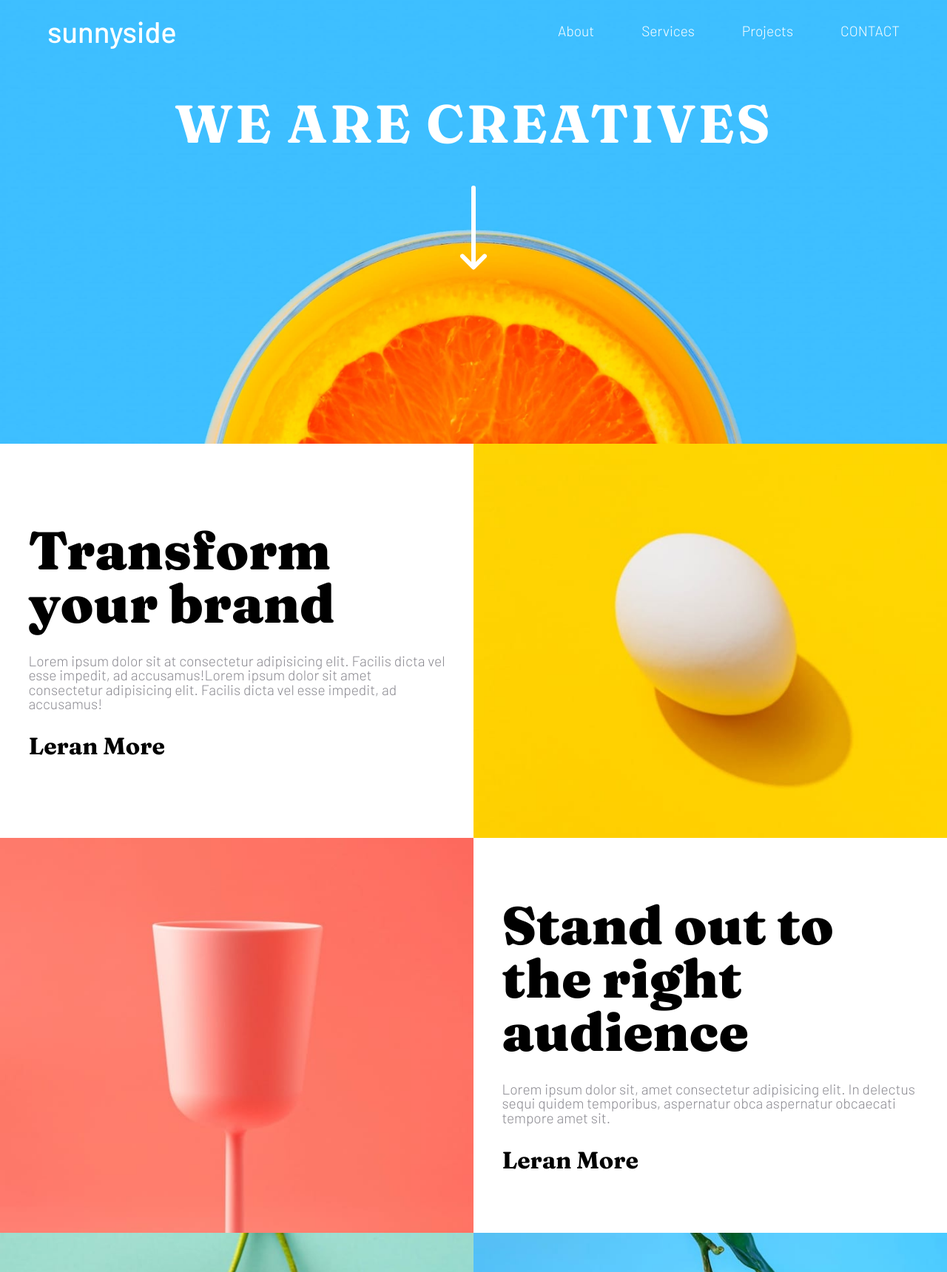
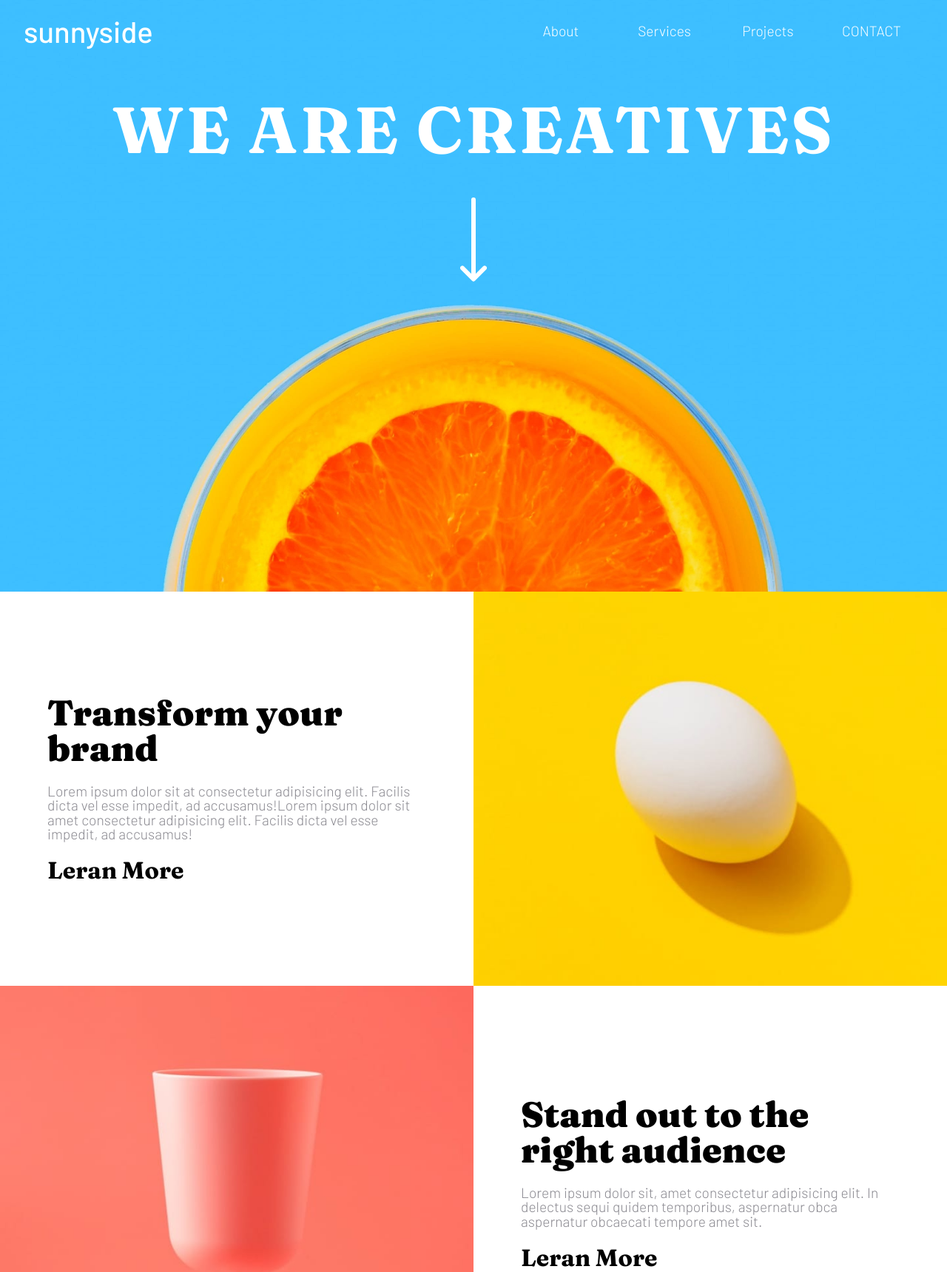
Before and after one commit to as28652865g/sunnyside, a plain HTML site: page index.html in a window 1280 px wide. Shown: the top 1720 px of the page at 74% size. Drawn offline with Linux system fonts and the light colour scheme.

Commit message:
版型細部調整

```diff
--- a/css/style.scss
+++ b/css/style.scss
@@ -54,7 +54,7 @@ body,html
             background-size: cover;
             background-position: center;
             width: 100%;
-            height: 75vh;
+            height: 100vh;
             .nav
             {
                 display: flex;
@@ -64,11 +64,10 @@ body,html
                 font-family: $font-family-Barlow;
                 @include pad
                 {
-                    padding: 1rem;
+                    padding: 1rem 3rem;
                 }
                 .logo
                 {
-                    padding-left: 2rem;
                     font-size: $size-big;
                     font-weight: $weight-regular;
                     cursor: pointer;
@@ -81,11 +80,14 @@ body,html
                 {
                     display: flex;
                     cursor: pointer;
+                    text-align: center;
                     & > div
                     {
-                        padding: 1rem 2rem;
+                        width: 140px;
+                        padding: 1rem;
                         & > a
                         {
+                            display: block;
                             font-size: $size-small;
                             font-weight: $weight-light;
                             text-decoration: none;
@@ -96,16 +98,23 @@ body,html
                     {
                         background-color: $blue-300;
                         border-radius: 5rem;
+                        transition: all 2s;
+                        a{
+                            font-weight: 700;
+                        }
                     }
                     @include pad
                     {
+                        display: none;
+                    }
+                    @media screen and (max-width: 1025px){
                         display: none;
                     }
                 }
                 .nav-menu
                 {
                     display: none;
-                    @include pad
+                    @media screen and (max-width: 1025px)
                     {
                         display: block;
                         & > img
@@ -150,7 +159,7 @@ body,html
                 align-items: center;
                 justify-content: center;
                 font-family: $font-family-Fraunces;
-                font-size: $size-biggest;
+                font-size: $size-biggest + 1rem;
                 font-weight: $weight-medium;
                 letter-spacing: .2rem;
                 padding-top: 3rem;
@@ -164,13 +173,17 @@ body,html
                     animation-direction:alternate;
                     animation-iteration-count: infinite;
                 }
+                @media screen and (max-width: 1025px){
+                    font-size: $size-biggest;
+                }
                 @include pad
                 {
-                    font-size: $size-big;
+                    text-align: center;
+                    font-size: $size-big + 1rem;
                     padding-top: 4rem;
                     & > p.icon-arrow-down
                     {
-                        padding-top: 2rem;
+                        display: none;
                     }
                 }
                 @include mobile
@@ -197,12 +210,12 @@ body,html
             & > h2
             {
                 font-family: $font-family-Fraunces;
-                font-size: $size-biggest;
+                font-size: $size-big + .5rem;
                 font-weight: $weight-bold;
             }
             & > p
             {
-                padding-top: 2rem;
+                padding-top: 1.5rem;
                 font-size: $size-small;
                 color: #8A8990;
                 font-family: $font-family-Barlow;
@@ -223,7 +236,7 @@ body,html
             &:nth-child(1),
             &:nth-child(4)
             {
-                padding: 2% 3%;
+                padding: 0 5%;
             }
         }
         @include pad
@@ -235,7 +248,7 @@ body,html
                 flex-direction: column;
                 justify-content: center;
                 max-width: 100%;
-                height: 600px;
+                height: 490px;
                 & > h2
                 {
                     font-size: $size-biggest;
@@ -253,7 +266,7 @@ body,html
                 &:nth-child(1),
                 &:nth-child(4)
                 {
-                    padding: 10% 3%;
+                    padding: 0 3%;
                 }
             }
         }
@@ -261,14 +274,14 @@ body,html
         {
             & > div
             {
-                height: 350px;
+                height: 300px;
                 & > h2
                 {
                     font-size: $size-big;
                 }
                 & > p
                 {
-                    padding: 1rem 0;
+                    padding: .5rem 0;
                 }
             }
         }
@@ -388,14 +401,20 @@ body,html
             padding: 1rem;
             & > div
             {
-                padding: .5rem 1.5rem;
+                padding: 0 0.5rem;
                 &:hover
                 {
                     background-color: $green-500;
-                    border-radius: 2rem;
+                    border-radius: 5rem;
+                    transition: all 2s;
+                    a{
+                        font-weight: 600;
+                    }
                 }
                 & > a
                 {
+                    display: block;
+                    padding: 1rem;
                     text-decoration: none;
                     color: $green-700;
                     font-family: $font-family-Barlow;
```
Also changed, not shown: css/style.css, 1 other file.
